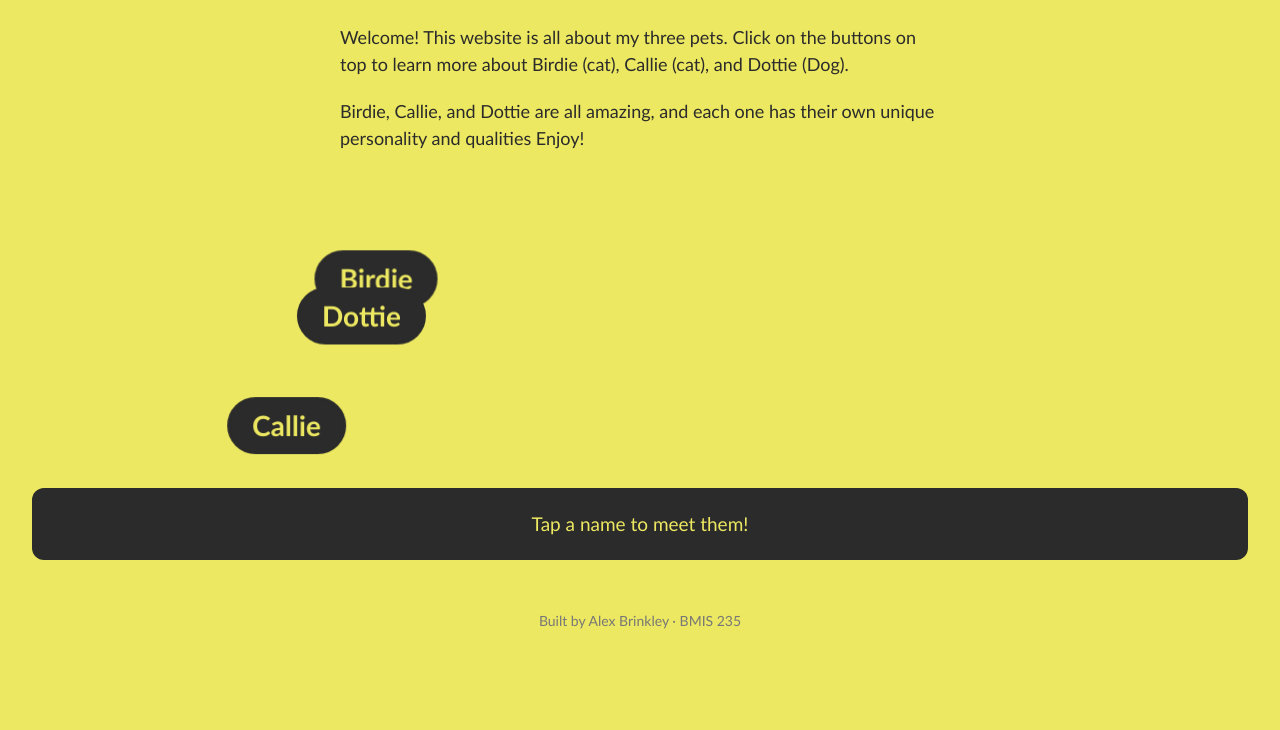
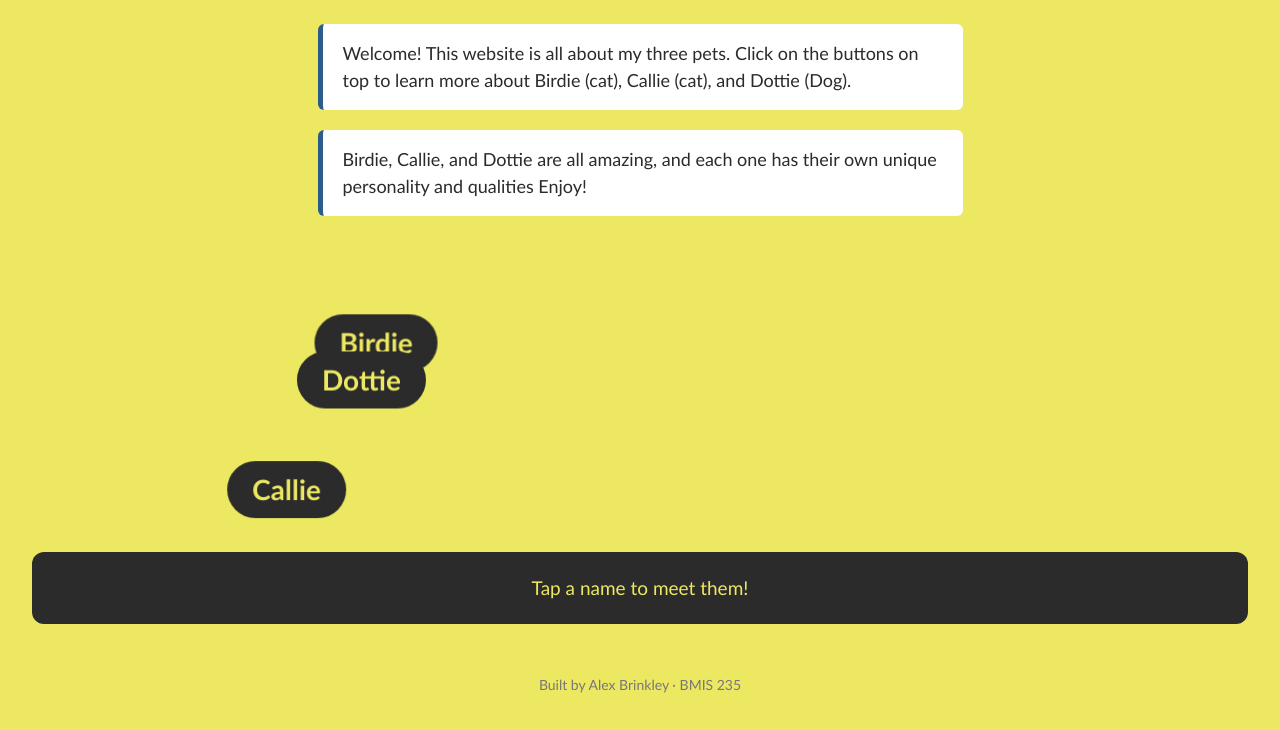
Before and after one commit to abrinkley06/bmis235-html-3, a plain HTML site: page index.html in a window 1280 px wide. Shown: the part 164-894 px from the top of the page. Before the commit the page ends 833 px from the top, so only its background shows below. Drawn offline with Linux system fonts and the light colour scheme.

Commit message:
Add styling for container background and padding

```diff
--- a/styles.css
+++ b/styles.css
@@ -49,6 +49,10 @@ p {
     margin: 20px auto;
     font-size: 18px;
     line-height: 1.5;
+   background-color: #ffffff;
+  padding: 16px 20px;
+  border-left: 5px solid #2b5d8c;
+  border-radius: 6px;
 }
 
 footer {
```
